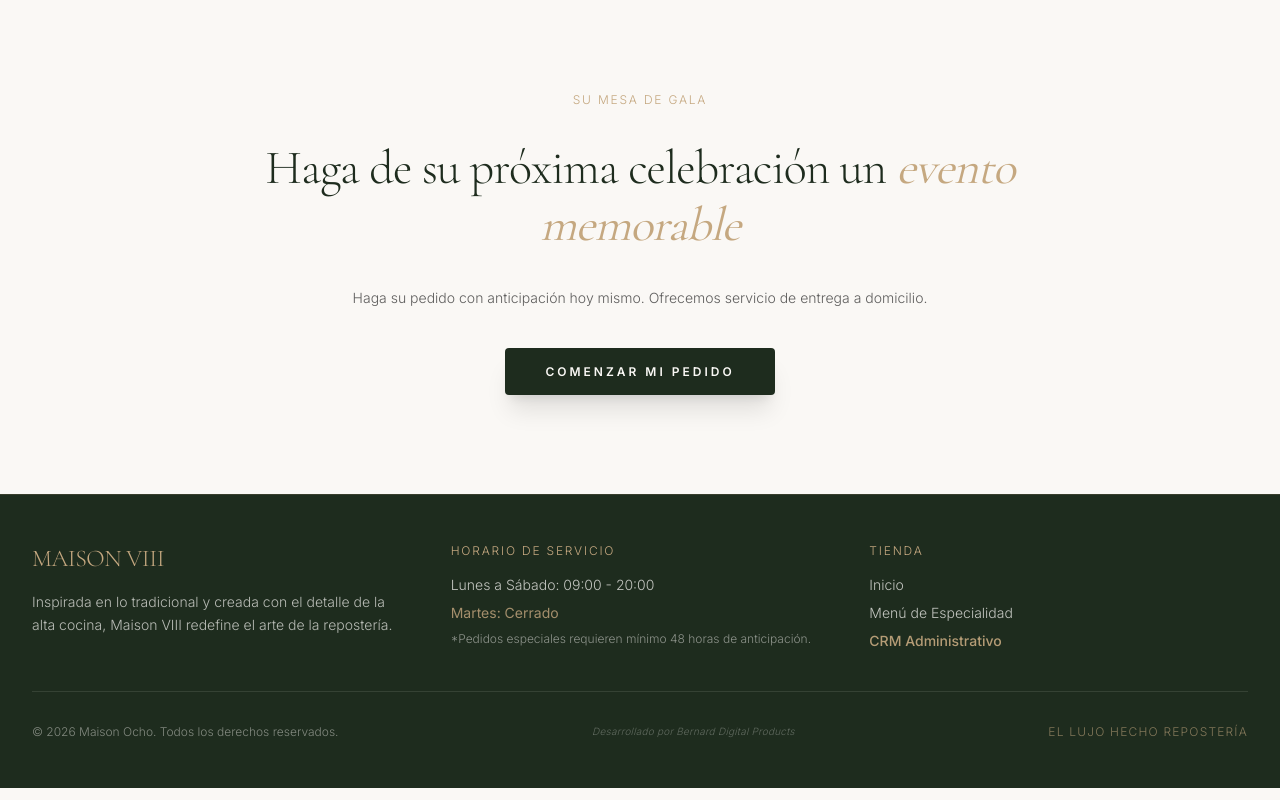
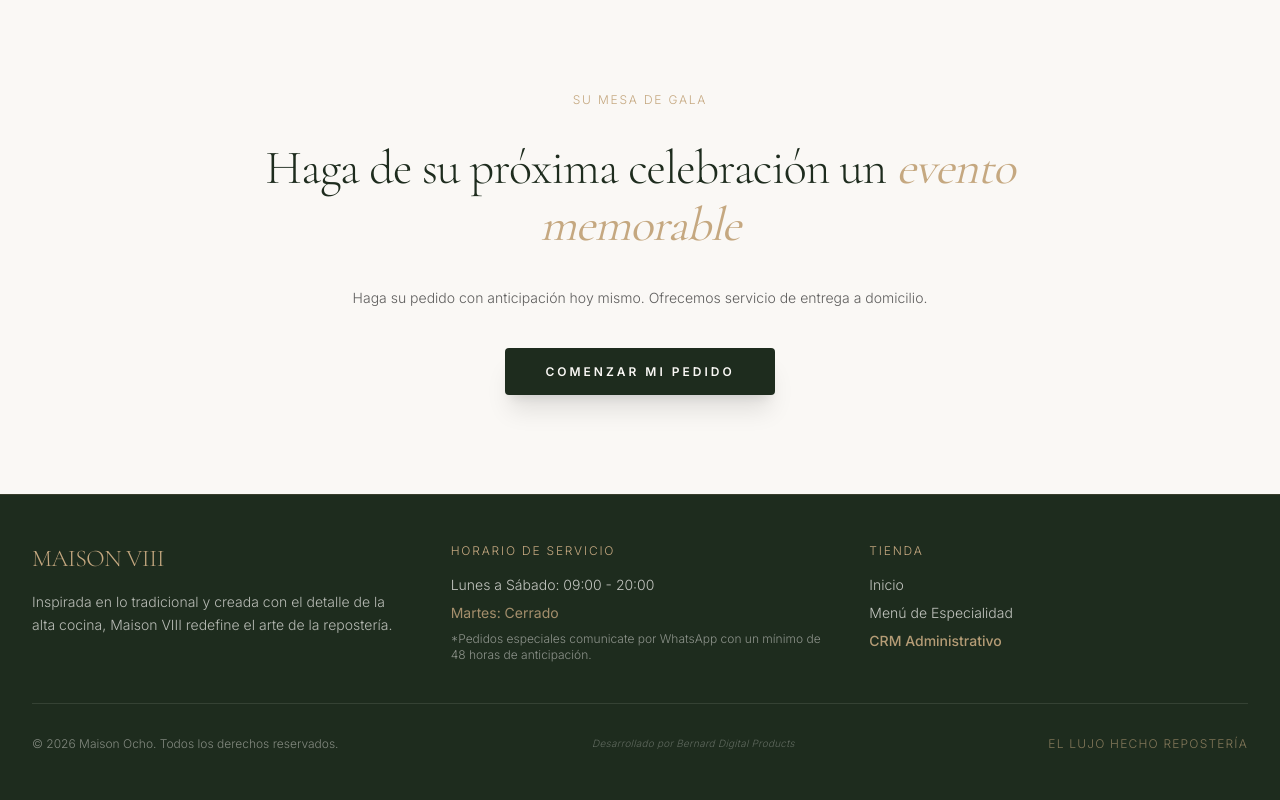
Before and after one commit to mariobernard29/maisonocho, a Next.js app: page / in a window 1280 px wide. Shown: the part 3057-3857 px from the top of the page. Built offline with nearby package versions, Linux system fonts and the light colour scheme; no server answers; the database is empty.

Commit message:
Update WhatsApp contact number to 668 242 1457 in print tickets

```diff
--- a/src/app/admin/pedidos/page.tsx
+++ b/src/app/admin/pedidos/page.tsx
@@ -1159,7 +1159,7 @@ export default function AdminOrders() {
 
               <div style={{ textAlign: 'center', fontSize: '10px', marginTop: '4mm', borderTop: '1px dashed #000', paddingTop: '3mm', opacity: 0.95 }}>
                 <p style={{ fontWeight: 'bold' }}>📲 Contacto y Redes:</p>
-                <p style={{ marginTop: '1px', fontWeight: 'bold' }}>WhatsApp: 668 829 1104</p>
+                <p style={{ marginTop: '1px', fontWeight: 'bold' }}>WhatsApp: 668 242 1457</p>
                 <p style={{ marginTop: '1.5px', fontWeight: 'bold' }}>Instagram: @maison8.reposteriafina</p>
               </div>
 
--- a/src/app/admin/pos/page.tsx
+++ b/src/app/admin/pos/page.tsx
@@ -1362,7 +1362,7 @@ export default function POSPage() {
 
               <div style={{ textAlign: 'center', fontSize: '10px', marginTop: '4mm', borderTop: '1px dashed #000', paddingTop: '3mm', opacity: 0.95 }}>
                 <p style={{ fontWeight: 'bold' }}>📲 Contacto y Redes:</p>
-                <p style={{ marginTop: '1px', fontWeight: 'bold' }}>WhatsApp: 668 829 1104</p>
+                <p style={{ marginTop: '1px', fontWeight: 'bold' }}>WhatsApp: 668 242 1457</p>
                 <p style={{ marginTop: '1.5px', fontWeight: 'bold' }}>Instagram: @maison8.reposteriafina</p>
               </div>
 
--- a/src/components/client/Footer.tsx
+++ b/src/components/client/Footer.tsx
@@ -26,7 +26,8 @@ export default function Footer() {
               <li>Lunes a Sábado: 09:00 - 20:00</li>
               <li className="text-gold/80 font-normal">Martes: Cerrado</li>
               <li className="text-xs text-crema/50 mt-2">
-                *Pedidos especiales requieren mínimo 48 horas de anticipación.
+                *Pedidos especiales comunicate por WhatsApp con un mínimo de 48
+                horas de anticipación.
               </li>
             </ul>
           </div>
@@ -55,7 +56,8 @@ export default function Footer() {
 
         <div className="flex flex-col md:flex-row items-center justify-between pt-8 text-xs font-light text-crema/45 gap-4">
           <p>
-            &copy; {new Date().getFullYear()} Maison Ocho. Todos los derechos reservados.
+            &copy; {new Date().getFullYear()} Maison Ocho. Todos los derechos
+            reservados.
           </p>
           <p className="mt-2 md:mt-0 italic tracking-wide text-crema/30 text-[10px] hover:text-gold transition-colors">
             Desarrollado por Bernard Digital Products
```
